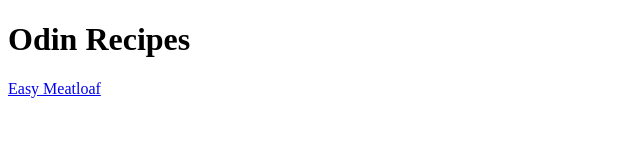
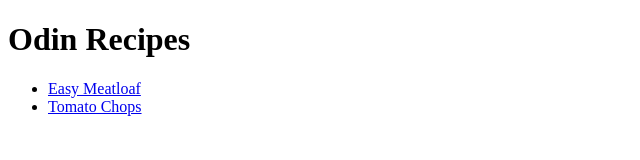
Before and after one commit to Castronela/odin-recipes, a plain HTML site: page index.html in a window 1280 px wide. Shown: the whole page, without its empty margins (0-640 px from the left). Drawn offline with Linux system fonts and the light colour scheme.

Commit message:
Add link to tomatochops recipe and create unordered list

```diff
--- a/index.html
+++ b/index.html
@@ -5,6 +5,9 @@
     </head>
     <body>
         <h1>Odin Recipes</h1>
-        <a href="./recipes/meatloaf.html">Easy Meatloaf</a>
+        <ul>
+            <li><a href="./recipes/meatloaf.html">Easy Meatloaf</a></li>
+            <li><a href="./recipes/tomatochops.html">Tomato Chops</a></li>
+        </ul>
     </body>
 </html>
```
